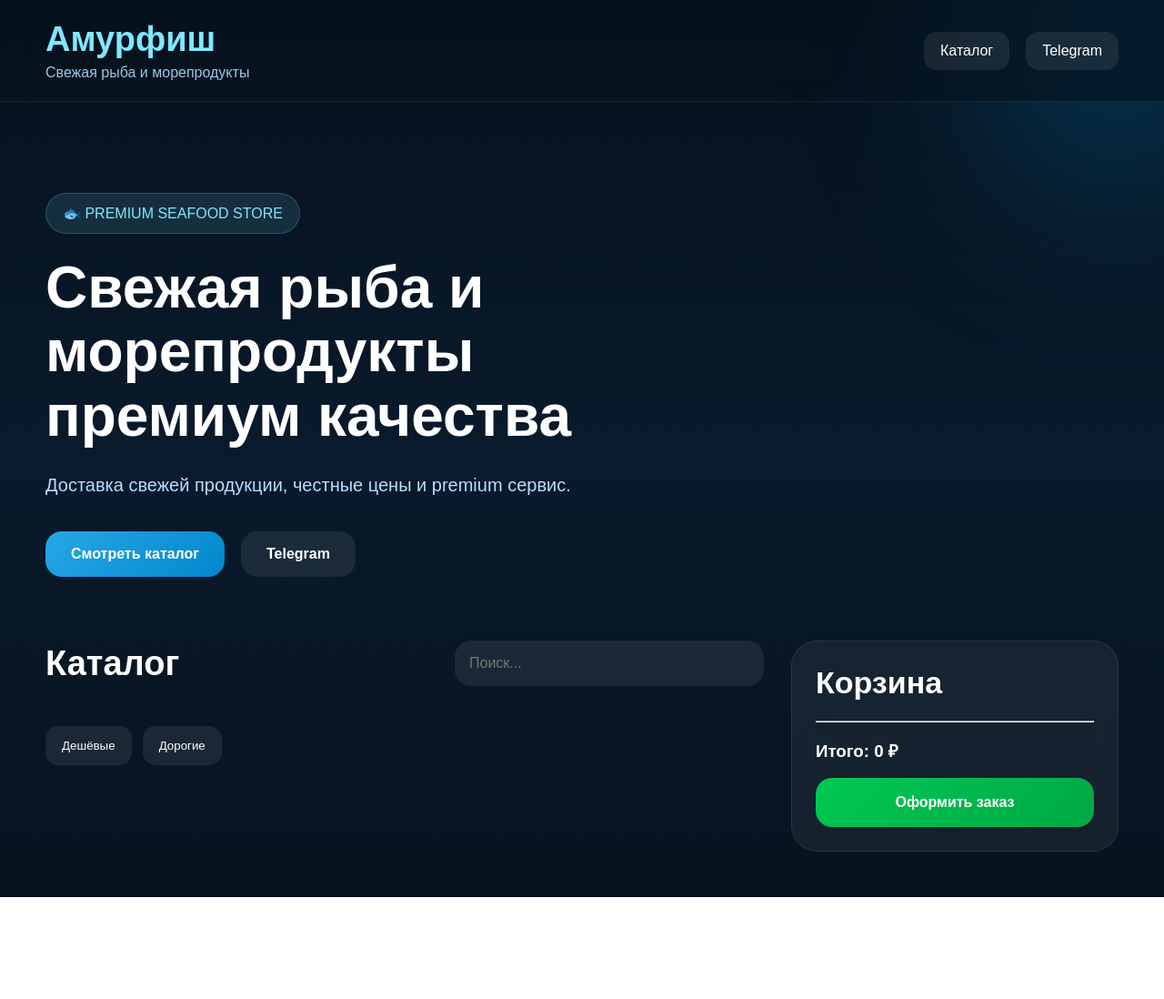
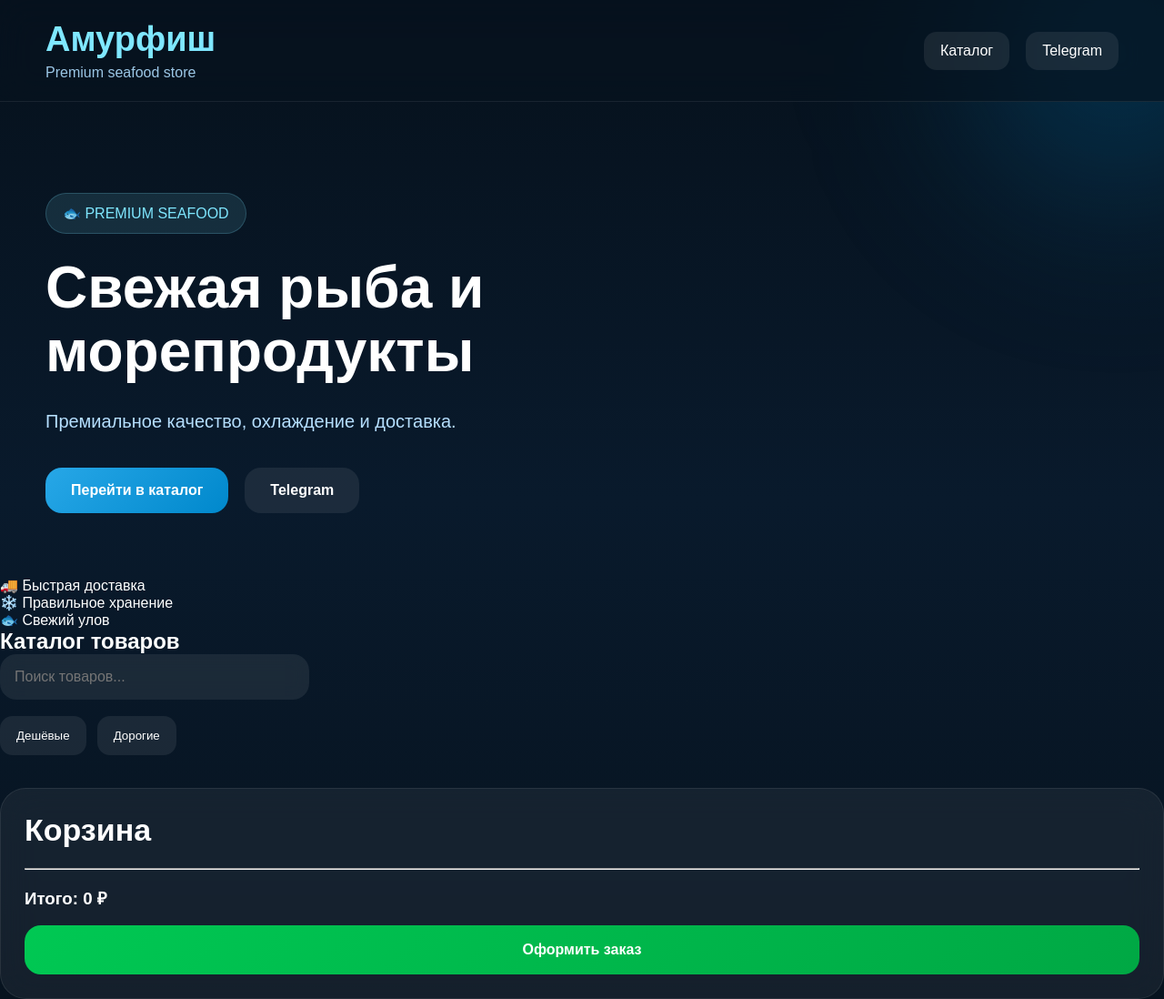
Before and after one commit to alexshn88888-sudo/amurfish, a plain HTML site: page index.html in a window 1280 px wide. Shown: the whole page at 91% size. Before the commit the page ends 986 px from the top, so only its background shows below. Drawn offline with nearby package versions, Linux system fonts and the light colour scheme; no server answers.

Commit message:
Update index.html

```diff
--- a/index.html
+++ b/index.html
@@ -22,6 +22,7 @@
 
 <div class="bg-glow"></div>
 
+<!-- HEADER -->
 <header class="header">
 
   <div class="logo-box">
@@ -29,14 +30,14 @@
     <h1>Амурфиш</h1>
 
     <p>
-      Свежая рыба и морепродукты
+      Premium seafood store
     </p>
 
   </div>
 
   <nav>
 
-    <a href="#products">
+    <a href="#catalog">
       Каталог
     </a>
 
@@ -51,31 +52,31 @@
 
 </header>
 
+<!-- HERO -->
 <section class="hero">
 
   <div class="hero-content">
 
     <div class="hero-badge">
-      🐟 PREMIUM SEAFOOD STORE
+      🐟 PREMIUM SEAFOOD
     </div>
 
     <h2>
       Свежая рыба и морепродукты
-      премиум качества
     </h2>
 
     <p>
-      Доставка свежей продукции,
-      честные цены и premium сервис.
+      Премиальное качество,
+      охлаждение и доставка.
     </p>
 
     <div class="hero-buttons">
 
       <a
         class="hero-btn"
-        href="#products"
+        href="#catalog"
       >
-        Смотреть каталог
+        Перейти в каталог
       </a>
 
       <a
@@ -92,26 +93,49 @@
 
 </section>
 
-<div class="layout">
+<!-- FEATURES -->
+<section class="features">
 
-  <main>
+  <div class="feature-card">
+    🚚 Быстрая доставка
+  </div>
 
-    <div class="topbar">
+  <div class="feature-card">
+    ❄️ Правильное хранение
+  </div>
 
-      <h2>Каталог</h2>
+  <div class="feature-card">
+    🐟 Свежий улов
+  </div>
+
+</section>
+
+<!-- CATALOG -->
+<section
+  id="catalog"
+  class="catalog-section"
+>
+
+  <div class="catalog-header">
+
+    <h2>
+      Каталог товаров
+    </h2>
 
     <input
       id="search"
-        placeholder="Поиск..."
+      placeholder="Поиск товаров..."
       oninput="searchProducts()"
     >
 
   </div>
 
+  <!-- CATEGORIES -->
   <div id="categories"></div>
 
   <br>
 
+  <!-- SORT -->
   <div class="sort-box">
 
     <button onclick="sortPrice('cheap')">
@@ -126,13 +150,19 @@
 
   <br><br>
 
+  <!-- PRODUCTS -->
   <div id="products"></div>
 
-  </main>
+</section>
+
+<!-- CART -->
+<div class="cart-floating">
 
   <aside>
 
-    <h2>Корзина</h2>
+    <h2>
+      Корзина
+    </h2>
 
     <div id="cart"></div>
 
```
Lines whose indentation alone changed are shown as unchanged.
